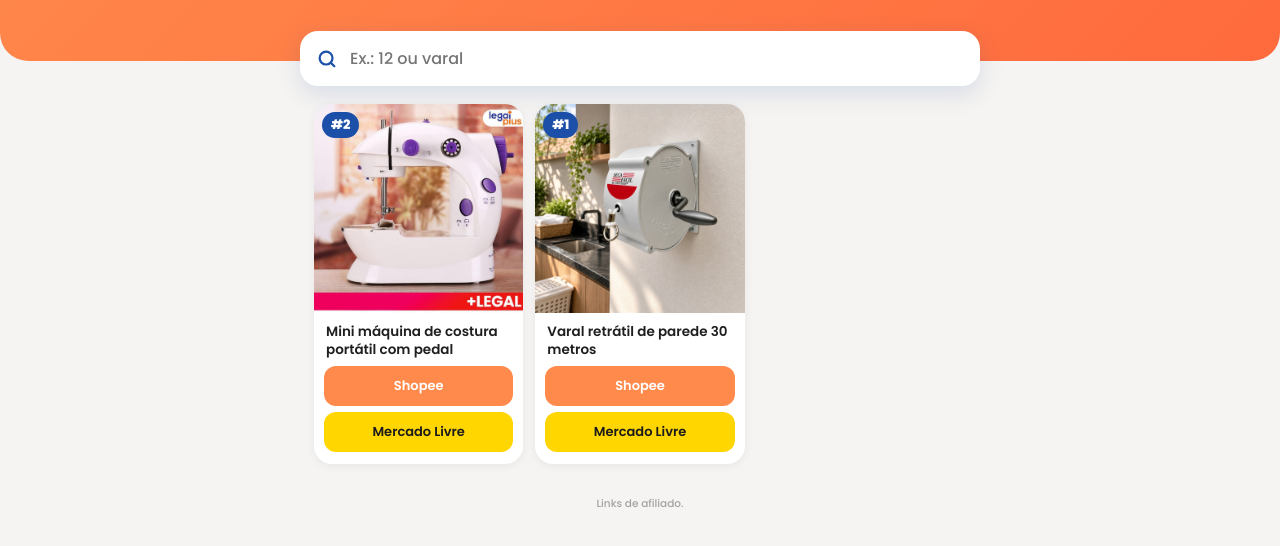
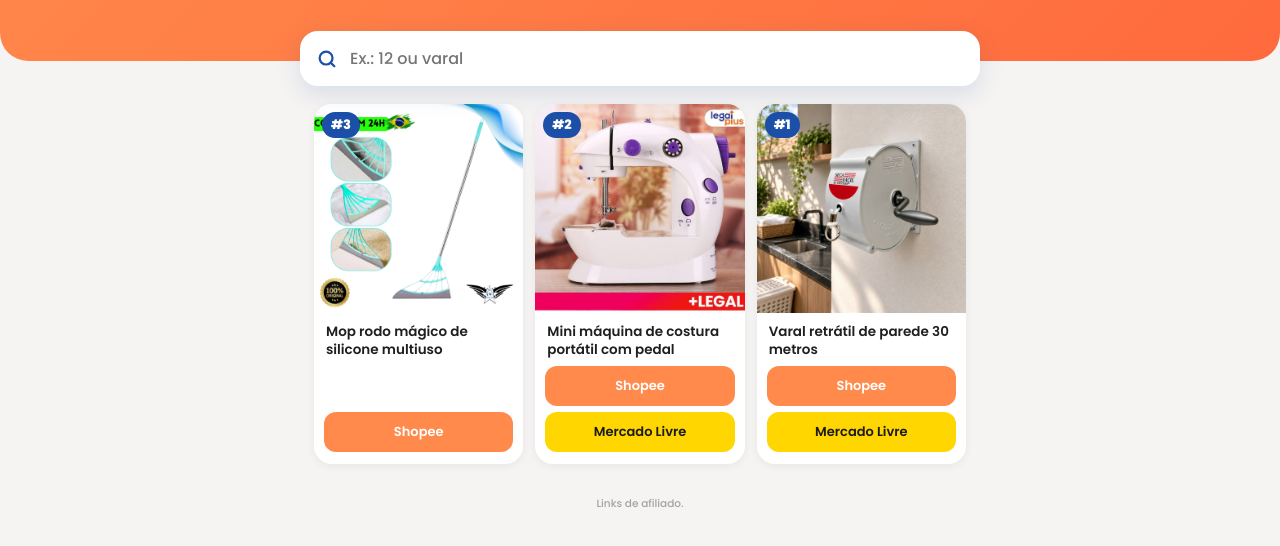
Before and after one commit to megapromomix/megapromomix.github.io, a plain HTML site: page index.html in a window 1280 px wide. Shown: the part 194-740 px from the top of the page. Drawn offline with Linux system fonts and the light colour scheme.

Commit message:
produto #3

```diff
--- a/index.html
+++ b/index.html
@@ -30,6 +30,7 @@ footer{text-align:center;font-size:10.5px;color:#a3a3a3;padding:8px 16px 28px}
 <div class="busca"><div><svg viewBox="0 0 24 24" fill="none" stroke="#1b4fa8" stroke-width="2.4" stroke-linecap="round"><circle cx="11" cy="11" r="7"/><path d="m20 20-3.5-3.5"/></svg>
 <input id="q" type="search" placeholder="Ex.: 12 ou varal" autocomplete="off" inputmode="search"></div></div>
 <main id="lista">
+<article class="c" data-n="3" data-q="3 mop rodo mágico de silicone multiuso"><div class="ft"><img src="img/3.jpg" alt="Mop rodo mágico de silicone multiuso" loading="lazy"><span class="n">#3</span></div><h2>Mop rodo mágico de silicone multiuso</h2><div class="bs"><a class="b shp" href="https://s.shopee.com.br/50atPTV5pk" target="_blank" rel="noopener sponsored">Shopee</a></div></article>
 <article class="c" data-n="2" data-q="2 mini máquina de costura portátil com pedal"><div class="ft"><img src="img/2.jpg" alt="Mini máquina de costura portátil com pedal" loading="lazy"><span class="n">#2</span></div><h2>Mini máquina de costura portátil com pedal</h2><div class="bs"><a class="b shp" href="https://s.shopee.com.br/6L6GvzAKFn" target="_blank" rel="noopener sponsored">Shopee</a><a class="b ml" href="https://meli.la/1u22QFK" target="_blank" rel="noopener sponsored">Mercado Livre</a></div></article>
 <article class="c" data-n="1" data-q="1 varal retrátil de parede 30 metros"><div class="ft"><img src="img/1.jpg" alt="Varal retrátil de parede 30 metros" loading="lazy"><span class="n">#1</span></div><h2>Varal retrátil de parede 30 metros</h2><div class="bs"><a class="b shp" href="https://s.shopee.com.br/8fUBiGsZi8" target="_blank" rel="noopener sponsored">Shopee</a><a class="b ml" href="https://meli.la/1XQXKcR" target="_blank" rel="noopener sponsored">Mercado Livre</a></div></article>
 <p class="nada" id="nada" hidden>Nada por aqui. Tente outro nome ou o número do vídeo.</p>
```
Also changed, not shown: img/3.jpg (added).
